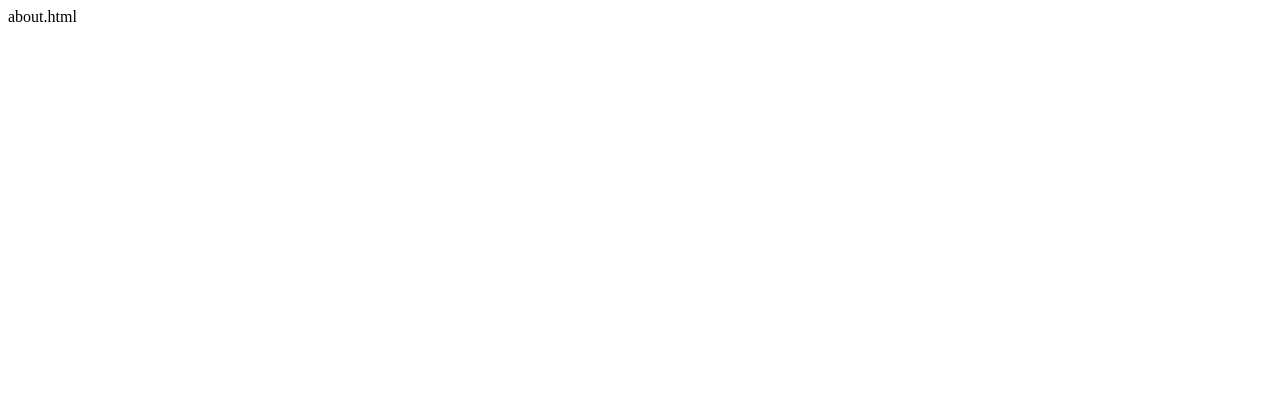
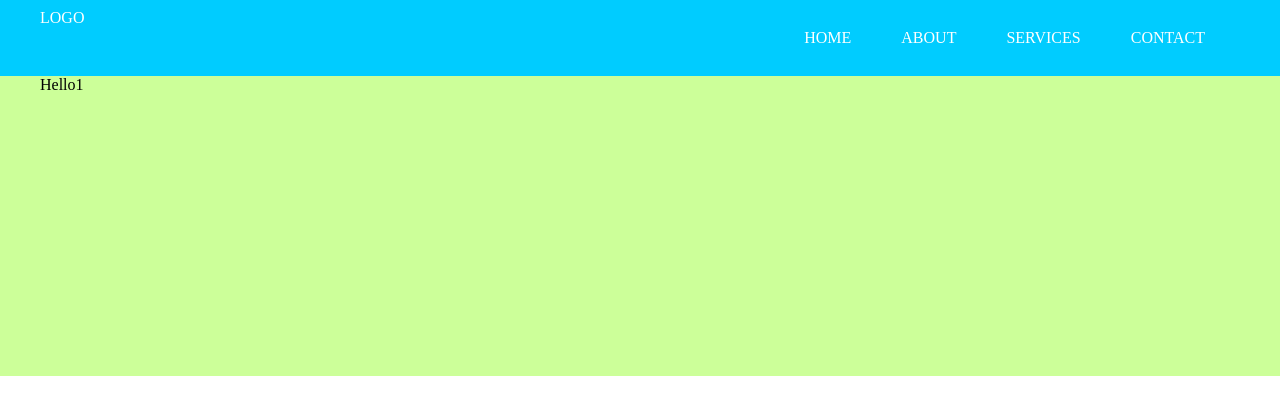
Before and after one commit to joelslayer/modulogit, a plain HTML site: page about.html in a window 1280 px wide. Drawn offline with Linux system fonts and the light colour scheme.

Commit message:
Modificando a pagina sobre e adicionando a pagina de servicos

```diff
--- a/about.html
+++ b/about.html
@@ -1 +1,35 @@
-about.html
+<!DOCTYPE html>
+<html lang="pt-br">
+<head>
+
+	<meta charset="utf-8"/>
+	<meta name="viewport" content="width=device-width, user-scalable=no"/>
+
+	<link rel="stylesheet" type="text/css" href="assets/css/normalize.css"/>
+	<link rel="stylesheet" type="text/css" href="assets/css/template.css"/>
+
+	<script type="text/javascript" src="assets/js/script.js"></script>
+	<title></title>
+</head>
+<body>
+
+	<header class="topo justify-center">
+		<div class="container space-between">
+			<div class="logo">LOGO</div>
+			<nav class="menu">
+				<ul>
+					<li><a href="">Home</a></li>
+					<li><a href="">About</a></li>
+					<li><a href="">Services</a></li>
+					<li><a href="">Contact</a></li>
+				</ul>
+			</nav>
+		</div>
+	</header>
+
+	<section class="corpo justify-center">
+		<div class="container">Hello1</div>
+	</section>
+
+</body>
+</html>
```
